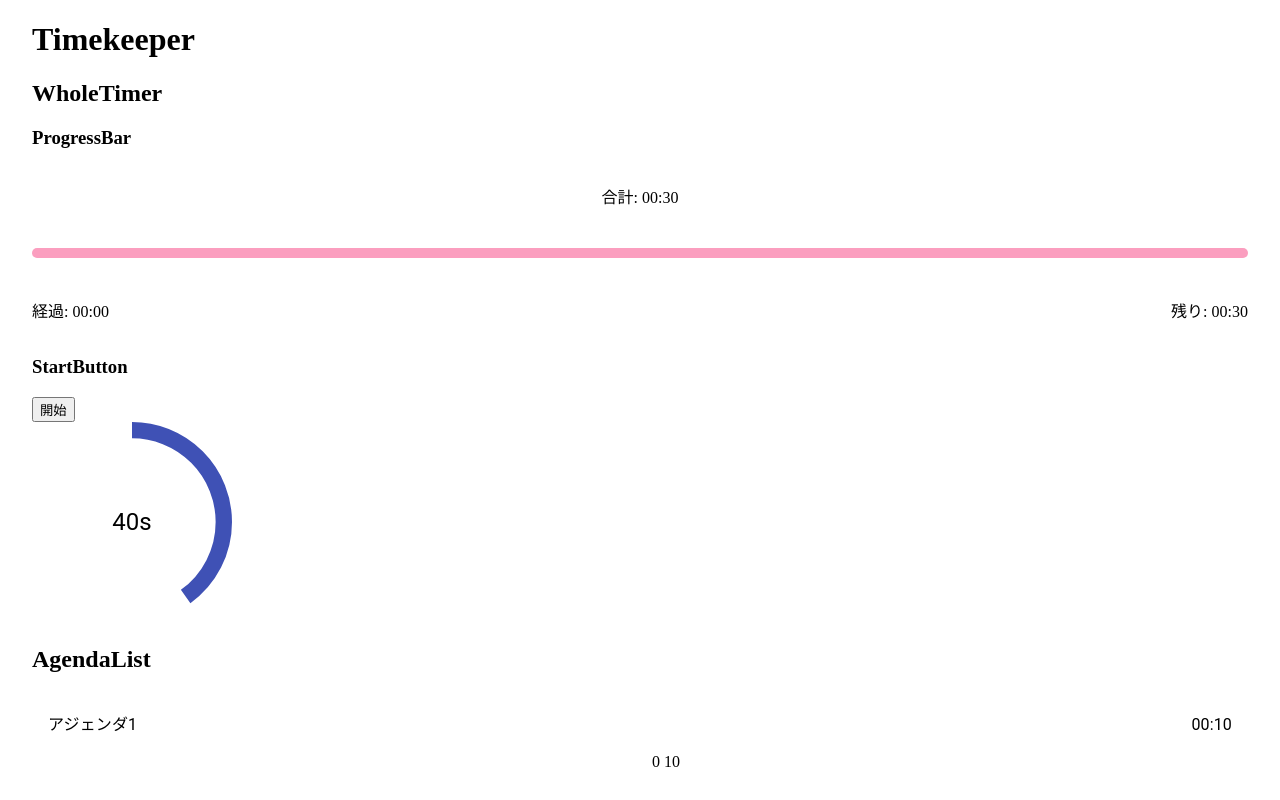
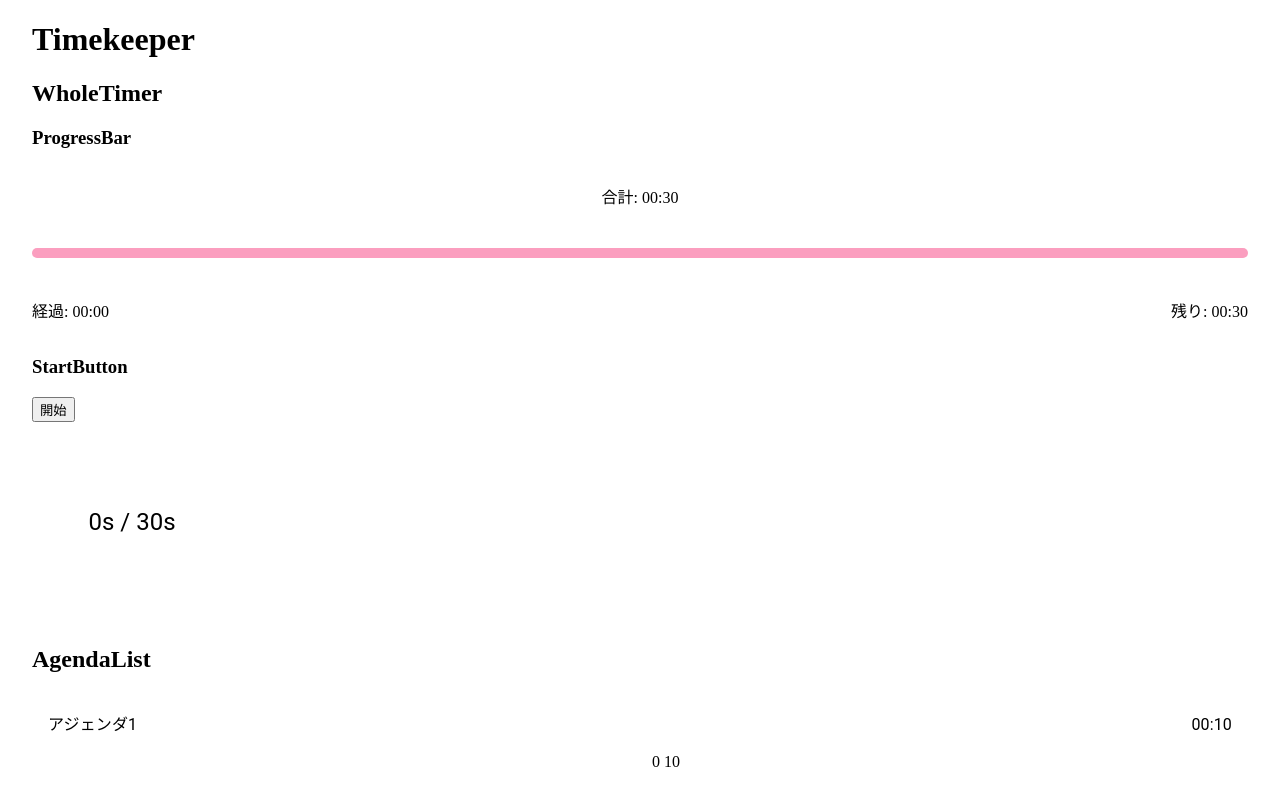
Before and after one commit to youichiro/timekeeper, a Next.js app: page / in a window 1280 px wide. Shown: the top 800 px of the page. Built offline with nearby package versions, Linux system fonts and the light colour scheme.

Commit message:
ProgressCircleにpropsを渡す

```diff
--- a/components/ProgressBar.tsx
+++ b/components/ProgressBar.tsx
@@ -5,12 +5,12 @@ import {
   convertSecondsToBlockTime,
 } from '../utils/calc-date'
 
-type ProgressBarProps = {
+type Props = {
   total: number
   elapsed: number
 }
 
-const ProgressBar: React.FC<ProgressBarProps> = ({ total, elapsed }) => {
+const ProgressBar: React.FC<Props> = ({ total, elapsed }) => {
   const progress = (elapsed / total) * 100.0
   const remained = total - elapsed
 
--- a/components/ProgressCircle.tsx
+++ b/components/ProgressCircle.tsx
@@ -1,13 +1,18 @@
 import React from 'react'
 import { Box, CircularProgress, Typography } from '@material-ui/core'
 
-const ProgressCircle: React.FC = () => {
+type Props = {
+  total: number
+  elapsed: number
+}
+
+const ProgressCircle: React.FC<Props> = ({ total, elapsed }) => {
+  const progress = (elapsed / total) * 100
   const size = 200
-  const value = 40
 
   return (
     <Box position="relative" display="inline-flex">
-      <CircularProgress variant="determinate" size={size} value={value} />
+      <CircularProgress variant="determinate" size={size} value={progress} />
       <Box
         top={0}
         left={0}
@@ -18,7 +23,9 @@ const ProgressCircle: React.FC = () => {
         alignItems="center"
         justifyContent="center"
       >
-        <Typography variant="h5" component="div">{`${value}s`}</Typography>
+        <Typography variant="h5" component="div">
+          {`${elapsed}s / ${total}s`}
+        </Typography>
       </Box>
     </Box>
   )
--- a/components/WholeTimer.tsx
+++ b/components/WholeTimer.tsx
@@ -42,7 +42,7 @@ const WholeTimer: React.FC = () => {
       <h2>WholeTimer</h2>
       <ProgressBar total={total} elapsed={counter.time} />
       <StartButton handleClick={onClickStartButton} />
-      <ProgressCircle />
+      <ProgressCircle total={total} elapsed={counter.time} />
     </div>
   )
 }
--- a/stores/counter.tsx
+++ b/stores/counter.tsx
@@ -26,6 +26,9 @@ const counterSlice = createSlice({
       state.time += 1
     },
     resetCounter(state) {
+      if (state.intervalID) {
+        window.clearInterval(state.intervalID)
+      }
       state.isStarted = false
       state.intervalID = null
       state.time = 0
```
